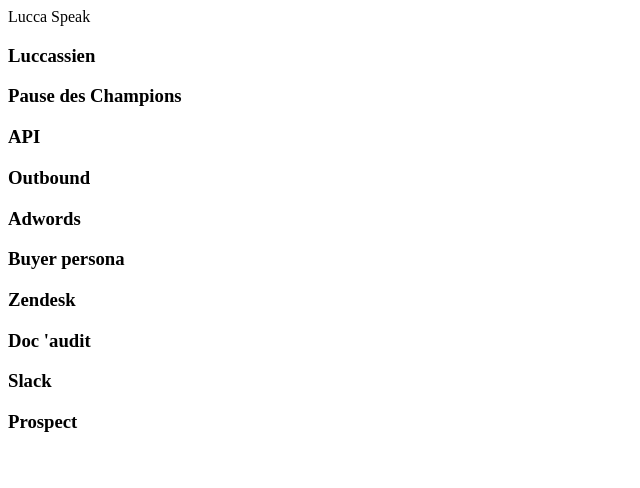
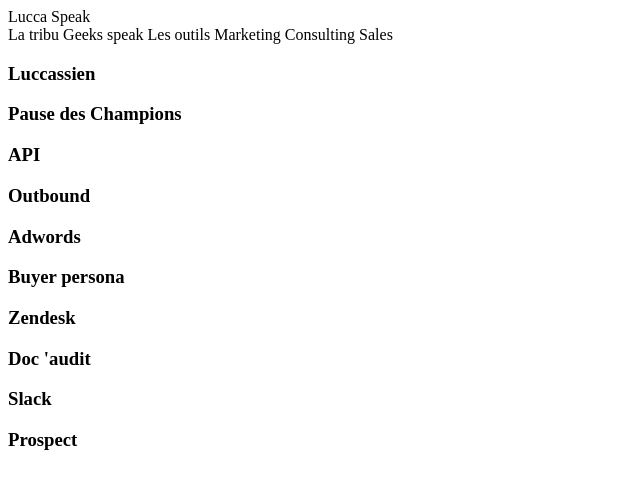
Before and after one commit to LuccaSA/LuccaSpeak, an Angular app: page / in a window 1280 px wide. Shown: the top 488 px of the page, without its empty margins (0-640 px from the left). Built offline with nearby package versions, Linux system fonts and the light colour scheme.

Commit message:
ADD sections components

```diff
--- a/src/app/app.component.html
+++ b/src/app/app.component.html
@@ -1,3 +1,3 @@
 <header>Lucca Speak</header>
-
+<ls-sections></ls-sections>
 <ls-word-references></ls-word-references>
--- a/src/app/app.module.ts
+++ b/src/app/app.module.ts
@@ -5,12 +5,14 @@ import { NgModule } from '@angular/core';
 import { AppComponent } from './app.component';
 import { WordReferencesComponent } from './word-references/word-references.component';
 import { WordReferenceComponent } from './word-reference/word-reference.component';
+import { SectionsComponent } from './sections/sections.component';
 
 @NgModule({
 	declarations: [
 		AppComponent,
 		WordReferencesComponent,
 		WordReferenceComponent,
+		SectionsComponent,
 	],
 	imports: [
 		BrowserModule,
--- a/src/app/model/section.ts
+++ b/src/app/model/section.ts
@@ -7,6 +7,6 @@ export class Section {
 	static sales = new Section('Sales');
 
 	constructor(
-		name: string,
+		public name: string,
 	) {}
 }
--- /dev/null
+++ b/src/app/sections/sections.component.html
@@ -0,0 +1,5 @@
+<nav>
+	<a *ngFor="let section of sections">
+		{{ section.name }}
+	</a>
+</nav>
--- /dev/null
+++ b/src/app/sections/sections.component.ts
@@ -0,0 +1,25 @@
+import { Component, OnInit } from '@angular/core';
+
+import { Section } from '../model';
+
+@Component({
+	selector: 'ls-sections',
+	templateUrl: './sections.component.html',
+	styleUrls: ['./sections.component.scss']
+})
+export class SectionsComponent implements OnInit {
+	sections = [
+		Section.tribe,
+		Section.geeks,
+		Section.tools,
+		Section.marketing,
+		Section.consulting,
+		Section.sales,
+	];
+
+	constructor() { }
+
+	ngOnInit() {
+	}
+
+}
```
Also changed, not shown: src/app/sections/sections.component.scss (added), 1 other file (tests, documents, lock files or other folders).
